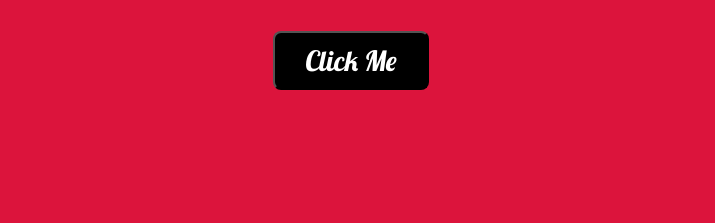
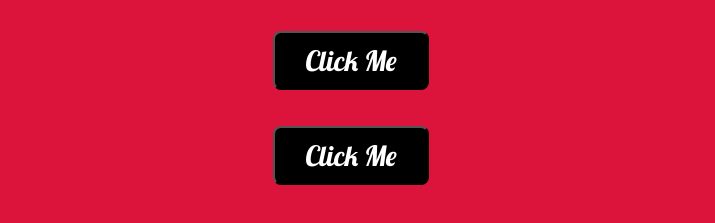
Before and after one commit to ryoko0801/simple_site, a plain HTML site: page index.html in a window 1280 px wide. Shown: the part 375-598 px from the top of the page, without its empty margins (289-1004 px from the left). Drawn offline with Linux system fonts and the light colour scheme.

Commit message:
html
addd btn

```diff
--- a/index.html
+++ b/index.html
@@ -13,5 +13,7 @@
 	<body id="bd">
 		<h1>My Local Remote Site</h1>
 		<button onClick="alertMessage()">Click Me</button>
+		<br><br>
+		<button onClick="changeColour()">Click Me</button>
 	</body>
 </html>
```
